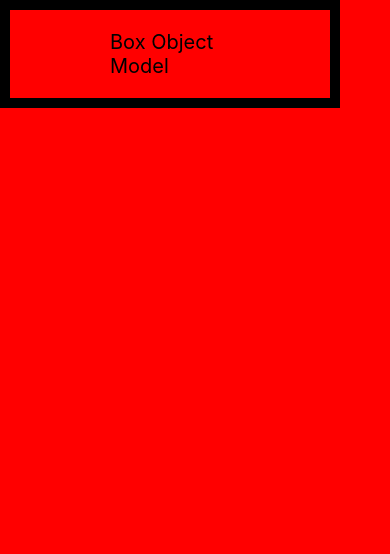
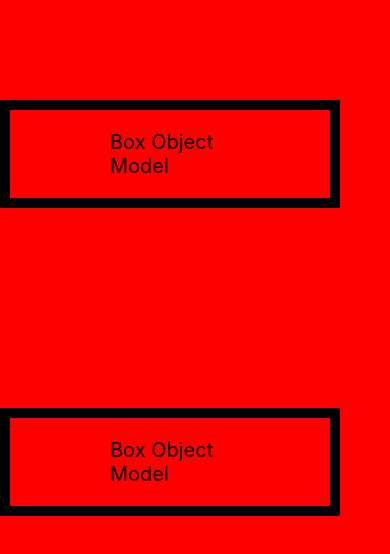
Before and after one commit to Cristaldo-Fiorela/React-Native-Udemy, a React Native app in the folder 02-PrimerProyecto/: screen / in a window 390 px wide. Shown: the top 554 px of the page. Built offline with nearby package versions, Linux system fonts and the light colour scheme.

Commit message:
practicando margin de native

```diff
--- a/02-PrimerProyecto/src/screens/BoxObjectModelScreen.tsx
+++ b/02-PrimerProyecto/src/screens/BoxObjectModelScreen.tsx
@@ -4,6 +4,7 @@ import { View, Text, StyleSheet } from 'react-native'
 const BoxObjectModelScreen = () => {
     return (
         <View style={ styles.containter }>
+            <Text style={ styles.title }>Box Object Model</Text>
             <Text style={ styles.title }>Box Object Model</Text>
         </View>
     )
@@ -24,5 +25,6 @@ const styles = StyleSheet.create({
         borderWidth: 10,
         // backgroundColor: 'red',
         marginRight: 50,
+        marginVertical: 100,
     }
 })
```
